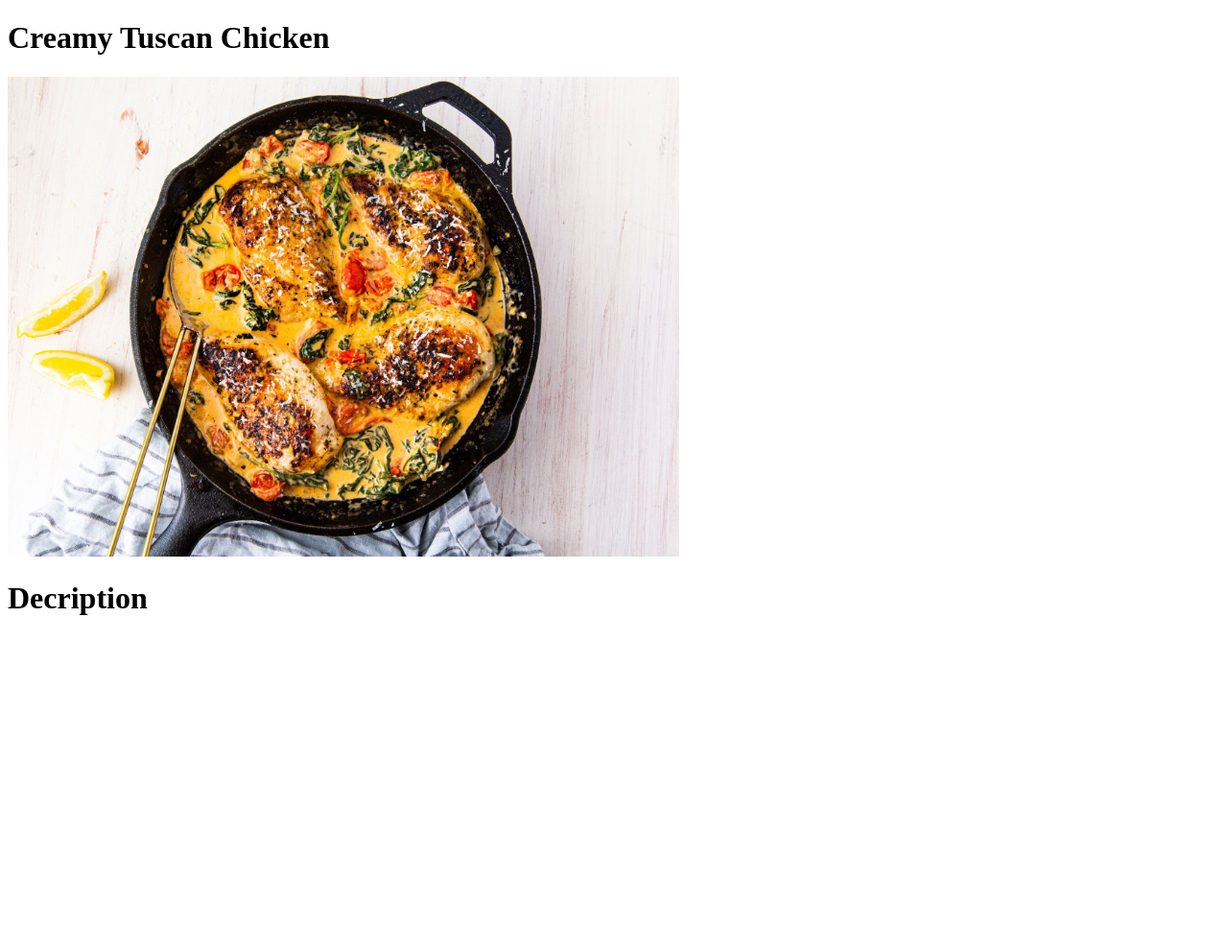
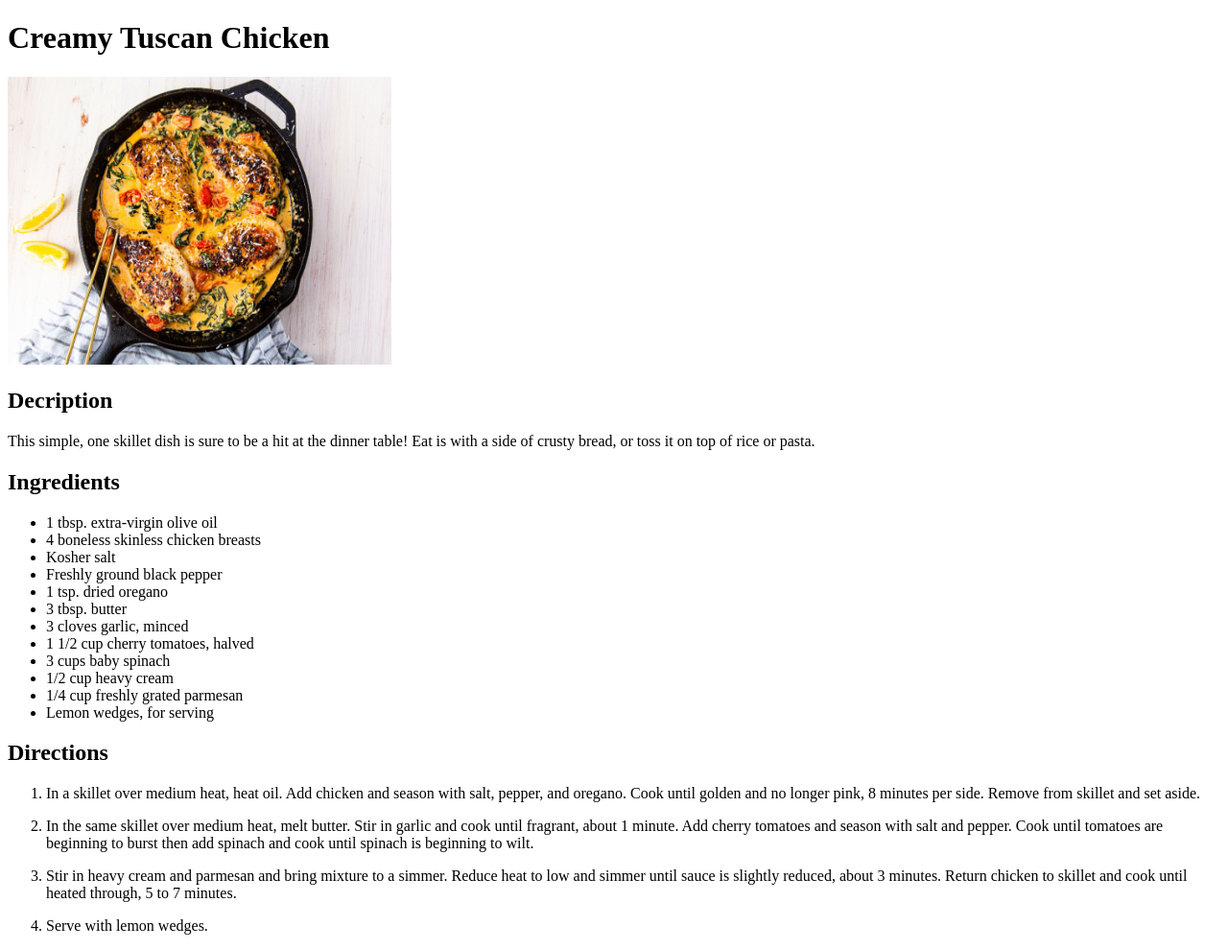
Before and after one commit to code-d24/odin-recipes, a plain HTML site: page recipes/tuscan-chicken.html in a window 1280 px wide. Shown: the whole page at 96% size. Before the commit the page ends 800 px from the top, so only its background shows below. Drawn offline with Linux system fonts and the light colour scheme.

Commit message:
Format all pages

```diff
--- a/recipes/tuscan-chicken.html
+++ b/recipes/tuscan-chicken.html
@@ -6,14 +6,62 @@
     <title>Tuscan Chicken</title>
 </header>
 
+<body>
+
 <h1>Creamy Tuscan Chicken</h1>
 
 <img src="tuscan-chicken.jpg" alt="Tuscan Chicken"
-    width="700"
-    height="500" />
+    width="400"
+    height="300"/>
 
-<h1>Decription</h1>
+<h2>Decription</h2>
+This simple, one skillet dish is sure to be a hit at the dinner table! Eat
+is with a side of crusty bread, or toss it on top of rice or pasta.
 
+<p></p>
 
+<h2>Ingredients</h2>
+    <ul>
+        <li>1 tbsp. extra-virgin olive oil</li>
+        <li>4 boneless skinless chicken breasts</li>
+        <li>Kosher salt</li>
+        <li>Freshly ground black pepper</li>
+        <li>1 tsp. dried oregano</li>
+        <li>3 tbsp. butter</li>
+        <li>3 cloves garlic, minced</li>
+        <li>1 1/2 cup cherry tomatoes, halved</li>
+        <li>3 cups baby spinach</li>
+        <li>1/2 cup heavy cream</li>
+        <li>1/4 cup freshly grated parmesan</li>
+        <li>Lemon wedges, for serving</li>
+    </ul>
+
+<h2>Directions</h2>
+    <ol>
+        <li>In a skillet over medium heat, heat oil. Add chicken and season with
+            salt, pepper, and oregano. Cook until golden and no longer pink, 8
+            minutes per side. Remove from skillet and set aside.
+        </li>
+        <p></p>
+        <li>
+            In the same skillet over medium heat, melt butter. Stir in garlic and
+            cook until fragrant, about 1 minute. Add cherry tomatoes and season
+            with salt and pepper. Cook until tomatoes are beginning to burst then
+            add spinach and cook until spinach is beginning to wilt.
+        </li>
+        <p></p>
+        <li>
+            Stir in heavy cream and parmesan and bring mixture to a simmer. Reduce
+            heat to low and simmer until sauce is slightly reduced, about 3 minutes.
+            Return chicken to skillet and cook until heated through, 5 to 7 minutes.
+        </li>
+        <p></p>
+        <li>
+            Serve with lemon wedges.
+        </li>
+
+    </ol>
+
+</body>
 
 </html>
```
Also changed, not shown: index.html (+8 -4 lines), recipes/banana-pancakes.html (+4 -1 lines), recipes/carbonara.html (+3 -1 lines).
